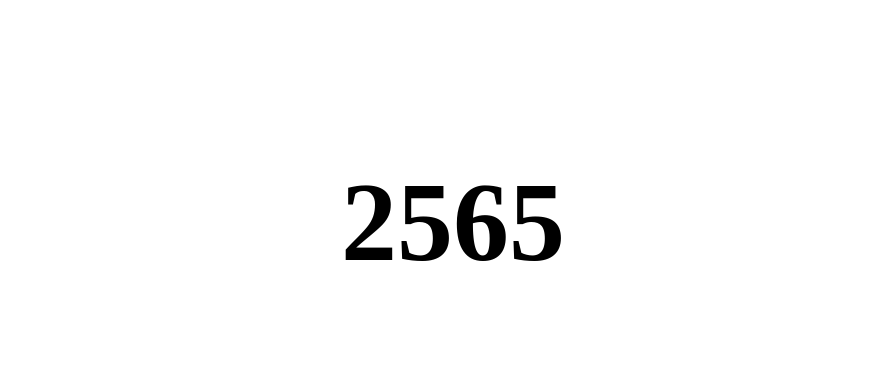
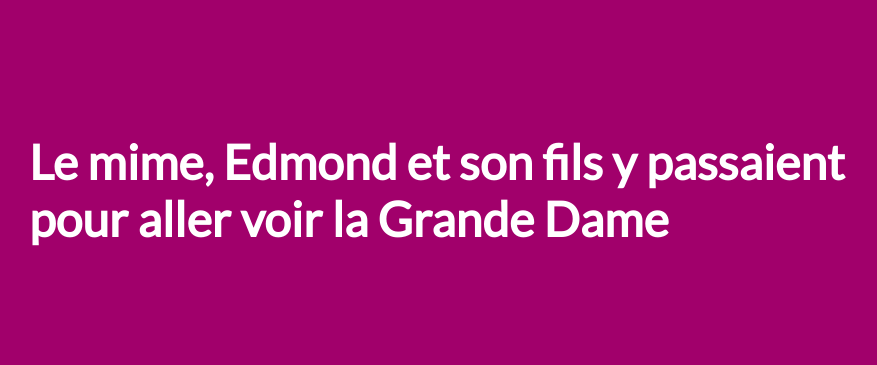
Before and after one commit to PerraiD/physicalInnoguration, a website: page views/index.html in a window 1280 px wide. Shown: the part 148-513 px from the top of the page, without its empty margins (195-1072 px from the left). Drawn offline with Linux system fonts and the light colour scheme.

Commit message:
ajout de la charte

```diff
--- a/views/index.html
+++ b/views/index.html
@@ -2,17 +2,33 @@
 <head>
   <meta charset="UTF-8">
   <title>Physical Innoguration</title>
+  <link href="https://fonts.googleapis.com/css?family=Lato" rel="stylesheet">
   <style>
   .container {
-    font-size: 7vh;
+    font-family: 'Lato';
+    color:white;
+    font-size: 3vh;
     position: absolute;
-    top: 50%;
+    top: 40%;
     left: 50%;
-    transform: translateX(-50%) translateY(-50%);
+    width: 65%;
+    transform: translateX(-50%) translateY(-40%);
     }
+   body {
+     background-color:#a1006b;
+   }
+   #logo {
+     position:absolute;
+     top:90%;
+     left:50%;
+     transform: translateX(-50%) translateY(-90%);
+   }
   </style>
 </head>
-<body class="container">
-  <h1>2565</h1>
+<body>
+  <div class="container">
+    <h1>Le mime, Edmond et son fils y passaient pour aller voir la Grande Dame</h1>
+  </div>
+  <img id="logo" src="img/logo-transilien.png" alt="">
 </body>
 </html>
```
Also changed, not shown: public/img/logo-transilien.png (added).
